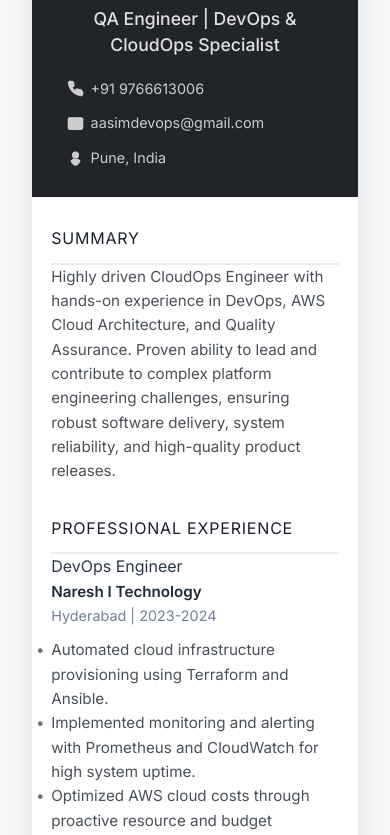
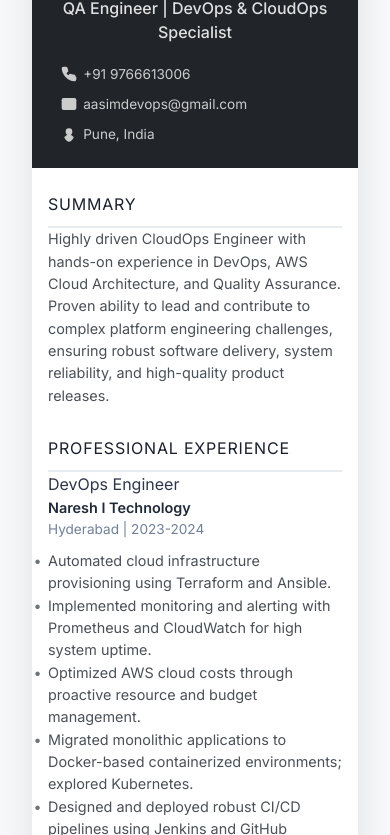
Before and after one commit to Aasim1234/resume, a plain HTML site: page index.html in a window 390 px wide. Shown: the part 194-1029 px from the top of the page. Drawn offline with nearby package versions, Linux system fonts and the light colour scheme.

Commit message:
Update index.html

```diff
--- a/index.html
+++ b/index.html
@@ -22,10 +22,11 @@
             background-color: #ffffff;
             box-shadow: 0 15px 40px rgba(0, 0, 0, 0.1); /* Slightly more pronounced shadow */
             border-radius: 0.75rem;
-            max-width: 8.5in; /* Standard letter size width */
+            max-width: 210mm; /* A4 width */
             width: 100%;
             overflow: hidden; /* Ensures border-radius applies correctly */
             margin-bottom: 1.5rem; /* Reduced space between pages */
+            box-sizing: border-box; /* Include padding and border in the element's total width and height */
         }
 
         .header-section {
@@ -35,14 +36,14 @@
             text-align: center;
         }
         .header-section h1 {
-            font-size: 3rem; /* Slightly smaller name */
+            font-size: 2.8rem; /* Adjusted for A4 */
             font-weight: 800; /* Extra bold for impact */
             color: #ffffff;
             margin-bottom: 0.4rem; /* Slightly reduced margin */
             letter-spacing: 0.05em; /* Slightly wider letter spacing for the name */
         }
         .header-section .title {
-            font-size: 1.4rem; /* Slightly smaller title */
+            font-size: 1.3rem; /* Adjusted for A4 */
             font-weight: 500;
             color: #e0e0e0;
             margin-bottom: 1.2rem; /* Slightly reduced margin */
@@ -52,7 +53,7 @@
             flex-wrap: wrap;
             justify-content: center;
             gap: 1.2rem; /* Slightly reduced gap */
-            font-size: 0.9rem; /* Slightly smaller font size */
+            font-size: 0.85rem; /* Adjusted for A4 */
             color: #cccccc;
         }
         .contact-info div {
@@ -69,33 +70,33 @@
             color: #ffffff;
         }
         .contact-info svg {
-            width: 17px; /* Slightly smaller icon */
-            height: 17px; /* Slightly smaller icon */
+            width: 16px; /* Adjusted for A4 */
+            height: 16px; /* Adjusted for A4 */
             fill: currentColor; /* Use text color for SVG */
         }
 
         .main-content-area {
-            padding: 3rem 2.5rem; /* Slightly reduced padding */
+            padding: 2.5rem 2.5rem; /* Adjusted padding for A4 */
             color: #343a40; /* Dark charcoal text for high contrast */
-            line-height: 1.6; /* Slightly reduced line height */
+            line-height: 1.55; /* Slightly reduced line height */
         }
 
         h2 {
-            font-size: 1.8rem; /* Slightly smaller section titles */
+            font-size: 1.7rem; /* Adjusted for A4 */
             font-weight: 800; /* Made bolder for emphasis */
             color: #1a202c; /* Darker for section titles */
             border-bottom: 2px solid #e9ecef; /* Lighter, subtle border */
-            padding-bottom: 0.7rem; /* Slightly reduced padding */
-            margin-top: 2.5rem; /* Reduced vertical spacing */
-            margin-bottom: 1.2rem; /* Reduced vertical spacing */
+            padding-bottom: 0.6rem; /* Adjusted padding */
+            margin-top: 2.2rem; /* Adjusted vertical spacing */
+            margin-bottom: 1rem; /* Adjusted vertical spacing */
             text-transform: uppercase; /* Uppercase as in the template */
             letter-spacing: 0.05em; /* Slight letter spacing for headings */
         }
         h3 {
-            font-size: 1.35rem; /* Slightly smaller subheadings */
+            font-size: 1.25rem; /* Adjusted for A4 */
             font-weight: 700; /* Made bolder for emphasis */
             color: #2d3748; /* Darker for subheadings */
-            margin-bottom: 0.5rem; /* Slightly reduced margin */
+            margin-bottom: 0.4rem; /* Adjusted margin */
         }
         /* Style for highlighted project titles */
         h3.highlighted-project-title {
@@ -103,7 +104,7 @@
             font-weight: 800; /* Extra bold */
         }
         p, li {
-            font-size: 1rem; /* Slightly smaller base font size */
+            font-size: 0.95rem; /* Adjusted for A4 */
             color: #495057; /* Medium dark gray for content */
         }
         ul {
@@ -119,21 +120,22 @@
             margin-left: -1em;
         }
         .section-content {
-            margin-bottom: 2rem; /* Slightly reduced spacing between content blocks */
+            margin-bottom: 1.8rem; /* Adjusted spacing between content blocks */
         }
         .job-title {
             font-weight: 600; /* Stronger weight for job titles */
             color: #2f3640; /* Darker for job titles */
         }
         .date-range {
-            font-size: 0.9rem; /* Slightly smaller date font */
+            font-size: 0.85rem; /* Adjusted for A4 */
             color: #718096; /* Consistent subtle blue-gray for dates */
-            margin-bottom: 0.7rem; /* Slightly reduced margin */
+            margin-bottom: 0.6rem; /* Adjusted margin */
         }
 
         /* Page break for printing */
         .page-break {
             page-break-before: always;
+            height: 297mm; /* A4 height */
         }
 
         /* Responsive adjustments for header contact info */
@@ -141,30 +143,30 @@
             .contact-info {
                 flex-direction: column;
                 align-items: flex-start; /* Align items to the left */
-                gap: 0.8rem;
-                padding-left: 1rem; /* Indent slightly */
-                padding-right: 1rem;
+                gap: 0.6rem; /* Further reduced gap */
+                padding-left: 0.8rem; /* Further reduced indent */
+                padding-right: 0.8rem;
             }
             .header-section {
-                padding: 1.8rem 1.2rem; /* Further reduced padding */
+                padding: 1.5rem 1rem; /* Further reduced padding */
             }
             .header-section h1 {
-                font-size: 2.2rem; /* Further reduced font size */
+                font-size: 2rem; /* Further reduced font size */
             }
             .header-section .title {
-                font-size: 1.1rem; /* Further reduced font size */
+                font-size: 1rem; /* Further reduced font size */
             }
             .main-content-area {
-                padding: 1.8rem 1.2rem; /* Further reduced padding */
+                padding: 1.5rem 1rem; /* Further reduced padding */
             }
             h2 {
-                font-size: 1.5rem;
+                font-size: 1.4rem;
             }
             h3 {
                 font-size: 1.1rem;
             }
             p, li {
-                font-size: 0.95rem;
+                font-size: 0.9rem;
             }
         }
 
@@ -179,6 +181,8 @@
                 box-shadow: none;
                 border-radius: 0;
                 margin-bottom: 0;
+                width: 210mm; /* Ensure A4 width for print */
+                height: 297mm; /* Ensure A4 height for print */
                 page-break-after: always; /* Ensure each resume-container is a new page */
             }
             .resume-container:last-of-type {
```
